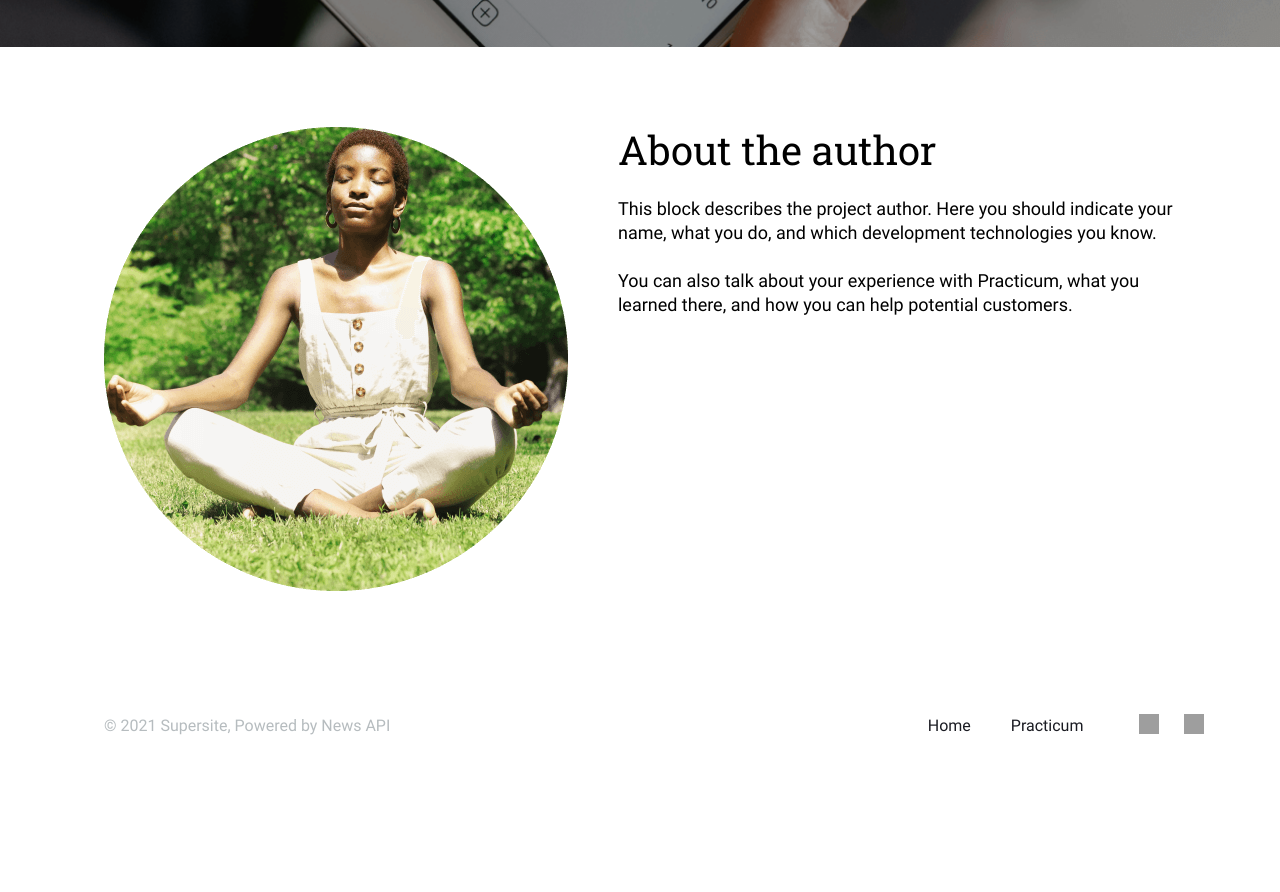
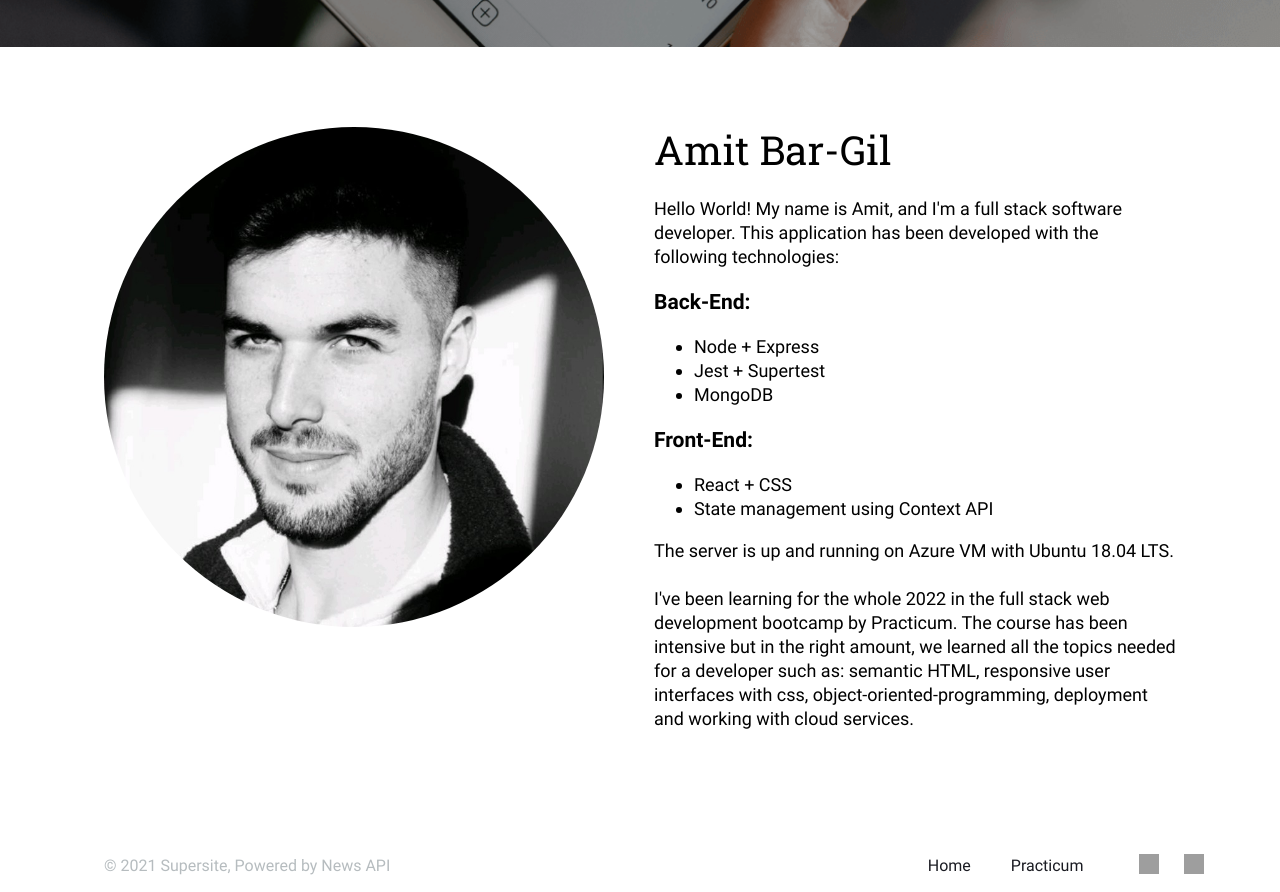
Before and after one commit to AmitGit217/news-explorer-frontend, a React (Create React App) app: page / in a window 1280 px wide. Shown: the part 540-1432 px from the top of the page. Before the commit the page ends 1291 px from the top, so only its background shows below. Built offline with nearby package versions, Linux system fonts and the light colour scheme; grey boxes are pictures that could not be loaded.

Commit message:
feat: update about

```diff
--- a/src/components/About/About.css
+++ b/src/components/About/About.css
@@ -9,6 +9,11 @@
     flex-direction: column;
     row-gap: 24px;
     max-width: 600px;
+}
+.about__image {
+    border-radius: 50%;
+    width: 500px;
+    height: 500px;
 }
 
 .about__title {
--- a/src/components/About/About.jsx
+++ b/src/components/About/About.jsx
@@ -1,21 +1,38 @@
 import React from "react";
 import "./About.css";
-import about from "../../images/about.png";
+import about from "../../images/about_me.jpg";
 
 export default function About() {
     return (
         <section className='about'>
             <img className='about__image' src={about} alt='author' />
             <div className='about__main'>
-                <h2 className='about__title'>About the author</h2>
+                <h2 className='about__title'>Amit Bar-Gil</h2>
                 <p className='about__info'>
-                    This block describes the project author. Here you should
-                    indicate your name, what you do, and which development
-                    technologies you know.
+                    Hello World! My name is Amit, and I'm a full stack software
+                    developer. This application has been developed with the
+                    following technologies:
+                    <h3>Back-End: </h3>
+                    <ul>
+                        <li>Node + Express</li>
+                        <li>Jest + Supertest</li>
+                        <li>MongoDB</li>
+                    </ul>
+                    <h3>Front-End:</h3>
+                    <ul>
+                        <li>React + CSS</li>
+                        <li>State management using Context API </li>
+                    </ul>
+                    The server is up and running on Azure VM with Ubuntu 18.04
+                    LTS.
                 </p>
                 <p className='about__info'>
-                    You can also talk about your experience with Practicum, what
-                    you learned there, and how you can help potential customers.
+                    I've been learning for the whole 2022 in the full stack web
+                    development bootcamp by Practicum. The course has been
+                    intensive but in the right amount, we learned all the topics
+                    needed for a developer such as: semantic HTML, responsive
+                    user interfaces with css, object-oriented-programming,
+                    deployment and working with cloud services.
                 </p>
             </div>
         </section>
```
Also changed, not shown: src/images/about_me.jpg (added).
